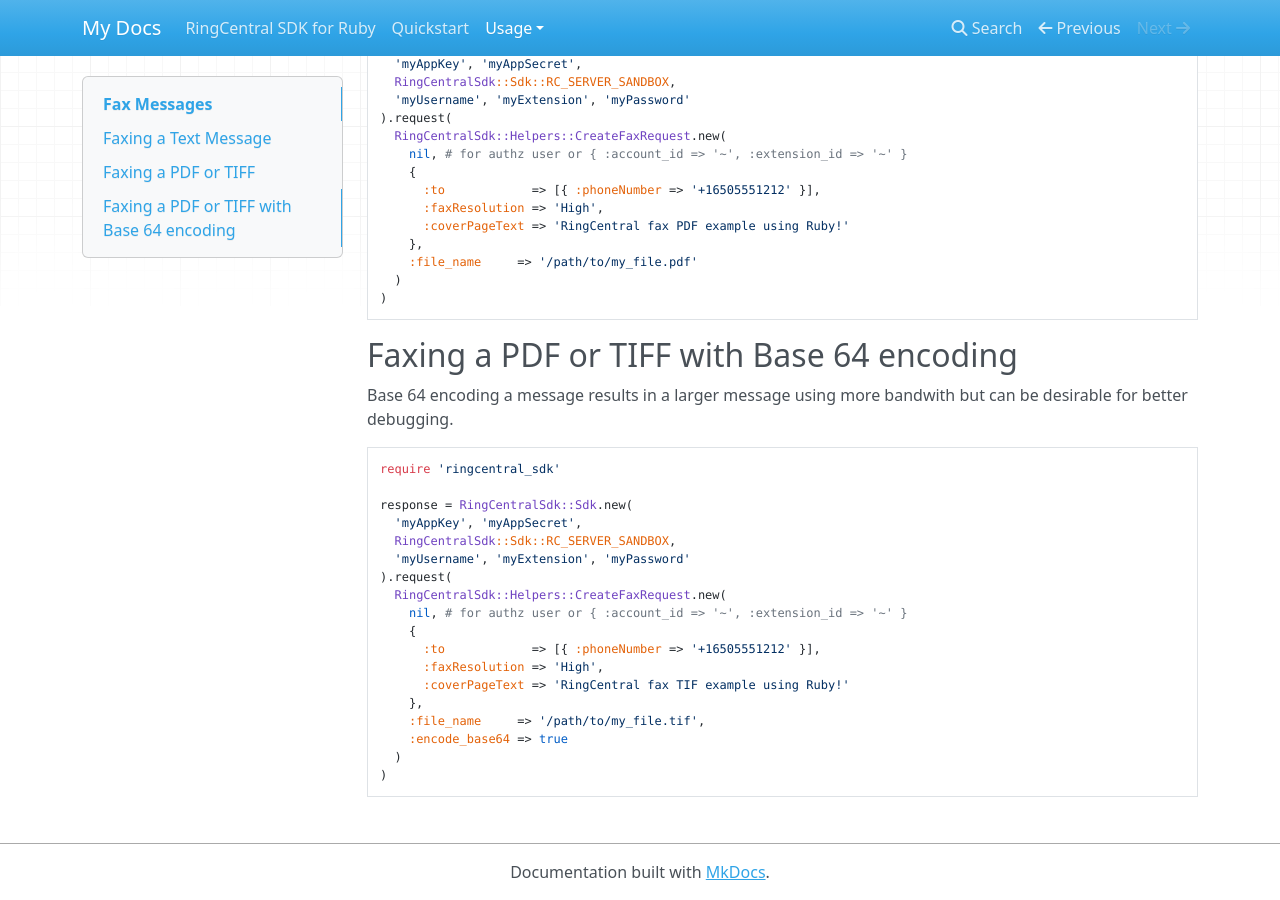
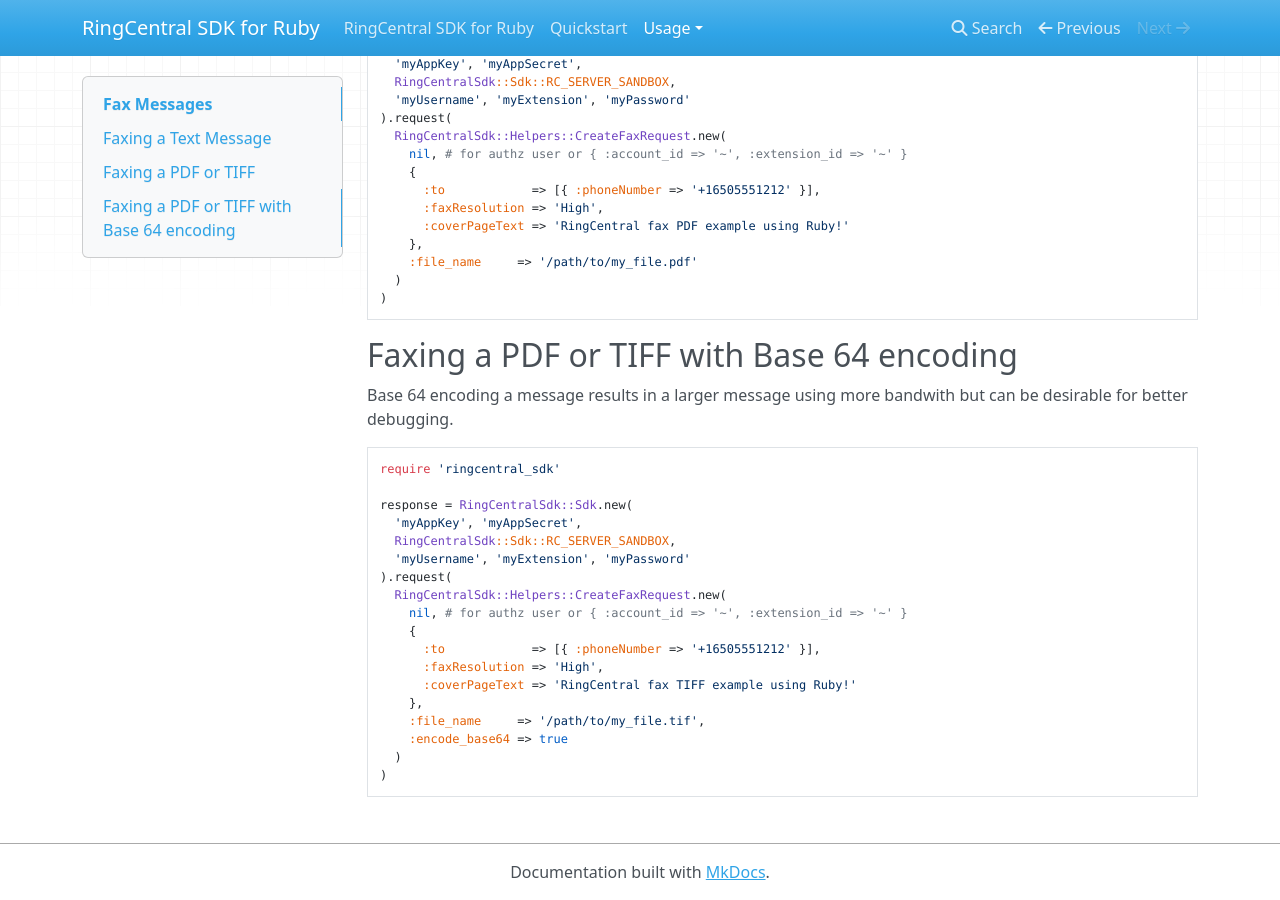
Before and after one commit to grokify/ringcentral-sdk-ruby, an MkDocs documentation site: the page built from docs/usage/messages/Fax-Messages.md, in a window 1280 px wide and 900 px high, scrolled down 707 px. Built offline with MkDocs 1.6.1, drawn with Linux system fonts in a browser that asks for light colours; nearby versions of some CDN libraries.

Commit message:
update mkdocs

```diff
--- a/docs/usage/messages/Fax-Messages.md
+++ b/docs/usage/messages/Fax-Messages.md
@@ -68,7 +68,7 @@
     {
       :to            => [{ :phoneNumber => '+16505551212' }],
       :faxResolution => 'High',
-      :coverPageText => 'RingCentral fax TIF example using Ruby!'
+      :coverPageText => 'RingCentral fax TIFF example using Ruby!'
     },
     :file_name     => '/path/to/my_file.tif',
     :encode_base64 => true
--- a/mkdocs.yml
+++ b/mkdocs.yml
@@ -1 +1 @@
-site_name: My Docs
+site_name: RingCentral SDK for Ruby
```
